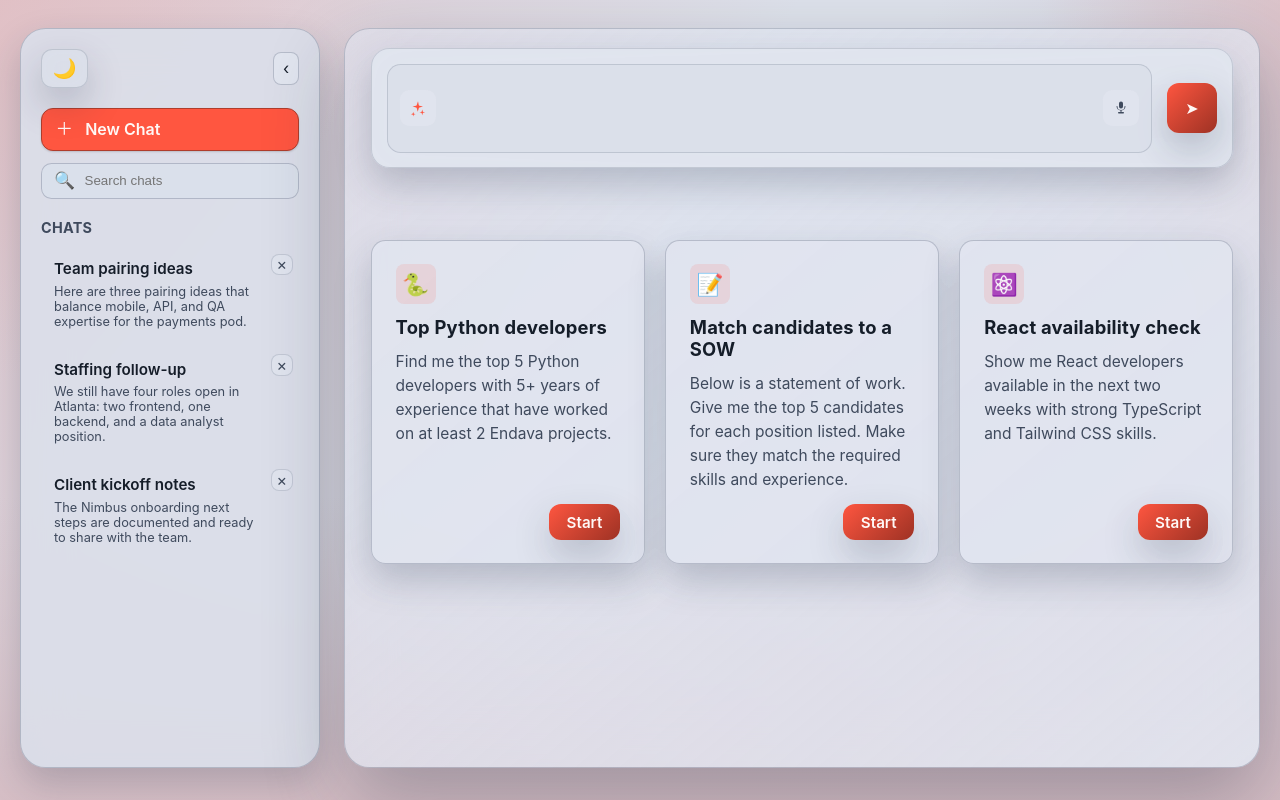
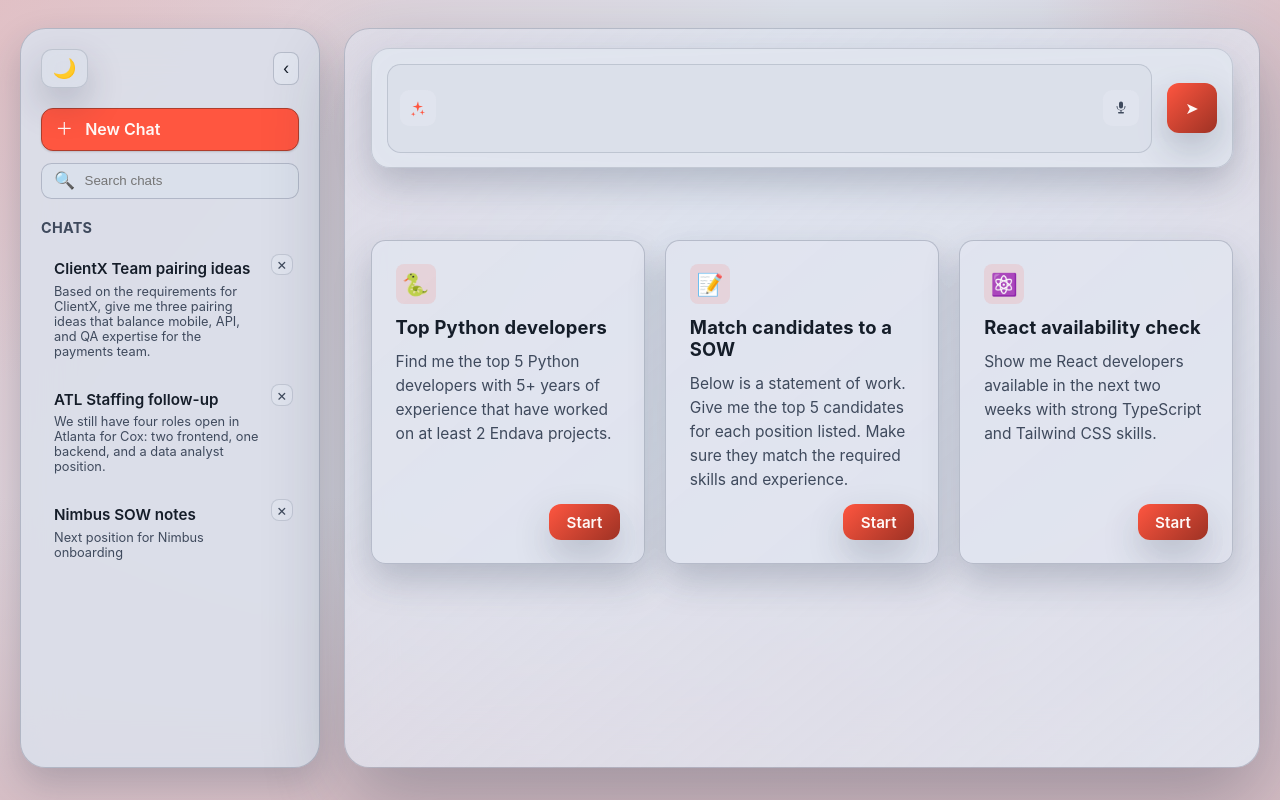
Before and after one commit to garystorey/chat-ui-no-framework, a React (Vite) app: page / in a window 1280 px wide. Built offline with nearby package versions, Linux system fonts and the light colour scheme.

Commit message:
update chats

```diff
--- a/src/App.tsx
+++ b/src/App.tsx
@@ -18,9 +18,10 @@ const getId = () => {
 };
 
 
+
 const suggestions = [
   {
-    id: getId(),
+    id: 12312,
     title: 'Top Python developers',
     description:
       'Find me the top 5 Python developers with 5+ years of experience that have worked on at least 2 Endava projects.',
@@ -30,7 +31,7 @@ const suggestions = [
     icon: '🐍',
   },
   {
-    id: getId(),
+    id: 234242,
     title: 'Match candidates to a SOW',
     description:
       'Below is a statement of work. Give me the top 5 candidates for each position listed. Make sure they match the required skills and experience.',
@@ -40,7 +41,7 @@ const suggestions = [
     icon: '📝',
   },
   {
-    id: getId(),
+    id: 345345,
     title: 'React availability check',
     description:
       'Show me React developers available in the next two weeks with strong TypeScript and Tailwind CSS skills.',
@@ -53,59 +54,59 @@ const suggestions = [
 
 const defaultChats: ChatSummary[] = [
   {
-    id: getId(),
-    title: 'Team pairing ideas',
-    preview: 'Here are three pairing ideas that balance mobile, API, and QA expertise for the payments pod.',
+    id: '12321',
+    title: 'ClientX Team pairing ideas',
+    preview: 'Based on the requirements for ClientX, give me three pairing ideas that balance mobile, API, and QA expertise for the payments team.',
     updatedAt: Date.now() - 1000 * 60 * 15,
     messages: [
       {
-        id: getId(),
+        id: '4233423',
         sender: 'user',
         content:
-          `Can you suggest a few pairings of engineers who have complementary skills for the payments pod?`,
+          'Can you suggest a few pairings of engineers for ClientX who have complementary skills for the payments team?',
       },
       {
-        id: getId(),
+        id: '4345',
         sender: 'bot',
         content:
-          `Here are three pairing ideas that balance mobile, API, and QA expertise for the payments pod.`,
+          'Here are three pairing ideas that balance mobile, API, and QA expertise for the payments pod.',
       },
     ],
   },
   {
-    id: getId(),
-    title: 'Staffing follow-up',
-    preview: 'We still have four roles open in Atlanta: two frontend, one backend, and a data analyst position.',
+    id: '23439',
+    title: 'ATL Staffing follow-up',
+    preview: 'We still have four roles open in Atlanta for Cox: two frontend, one backend, and a data analyst position.',
     updatedAt: Date.now() - 1000 * 60 * 60,
     messages: [
       {
-        id: getId(),
+        id: '98767',
         sender: 'user',
-        content: `Can you recap the open roles we still need to fill in Atlanta?`,
+        content: 'Can you recap the open roles we still need to fill in Atlanta for Cox?',
       },
       {
-        id: getId(),
+        id: '67534',
         sender: 'bot',
         content:
-          `We still have four roles open in Atlanta: two frontend, one backend, and a data analyst position.`,
+          'We still have four roles open at Cox in Atlanta: two frontend, one backend, and a data analyst position. Would you like me to suggest candidates for any of these roles?',
       },
     ],
   },
   {
-    id: getId(),
-    title: 'Client kickoff notes',
-    preview: 'The Nimbus onboarding next steps are documented and ready to share with the team.',
+    id: '86634343',
+    title: 'Nimbus SOW notes',
+    preview: 'Next position for Nimbus onboarding',
     updatedAt: Date.now() - 1000 * 60 * 90,
     messages: [
       {
-        id: getId(),
+        id: '55333378',
         sender: 'user',
-        content: `Capture the next steps from our Nimbus kickoff.`,
+        content: 'Return the next position from the Nimbus statement of work and the top five candidates for that position.',
       },
       {
-        id: getId(),
+        id: '676656777',
         sender: 'bot',
-        content: `The Nimbus onboarding next steps are documented and ready to share with the team.`,
+        content: 'The next position for Nimbus onboarding is **Senior Frontend Engineer**. The requirements are: - React, - TypeScript, - AWS experience. Here are the top five candidates for this role...',
       },
     ],
   },
```
